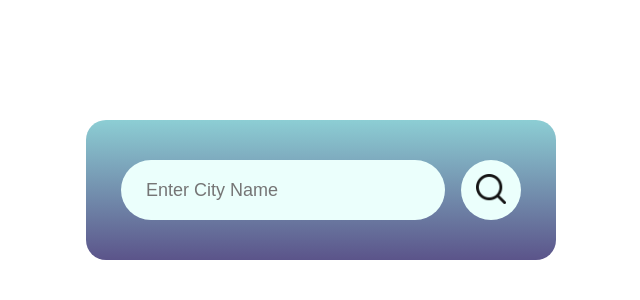
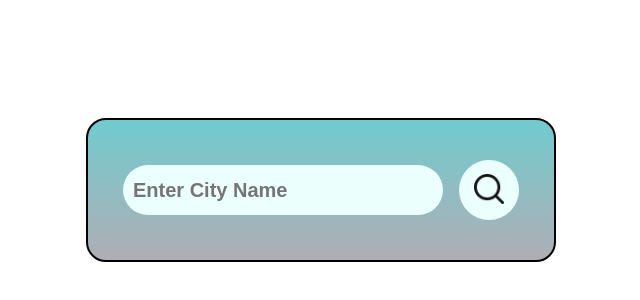
Before and after one commit to Stephanie97892/Weather-application, a plain HTML site: page index.html in a window 1280 px wide. Shown: the part 210-510 px from the top of the page, without its empty margins (319-959 px from the left). Drawn offline with Linux system fonts and the light colour scheme.

Commit message:
Design changes

```diff
--- a/script.js
+++ b/script.js
@@ -36,7 +36,7 @@ const apiKey= "00361bf70d0ddd1afaf09597c7bcf4eb";
 
             if(data.weather[0].main == "Clouds"){
                 weatherIcon.src = "assets/cloud12.png";
-                document.querySelector('.card').style.background = "linear-gradient(hwb(185 54% 33%), #575568)";
+                document.querySelector('.card').style.background = "linear-gradient(hwb(180 85% 13%), #79797b)";
             }
             else if(data.weather[0].main == "Clear"){
                 weatherIcon.src = "assets/clear_sky.png";
--- a/style.css
+++ b/style.css
@@ -15,30 +15,18 @@ body{
 
 }
 
-.card{
-    width: 90%;
-    max-width: 470px;
-    background: linear-gradient( hwb(185 55% 17%), #5b548a);
-    color: #fff;
-    margin: 100px auto 0 ;
-    border-radius: 20px;
-    padding:  40px 35px;
-    text-align: center;
-
-
-}
-
 
 
 .card {
     width: 90%;
     max-width: 470px;
-    background: linear-gradient(hwb(185 55% 17%), #5b548a);
+    background: linear-gradient(hwb(182 44% 19%), #afaeb4);
     color: #fff;
     border-radius: 20px;
     padding: 40px 35px;
     text-align: center;
     margin: 0;  /* Remove the margin-top since it's centered */
+    border: solid 2px black;
 }
 
 .search{
@@ -54,12 +42,13 @@ body{
     outline: 0;
     background: #ebfffc;
     color: #555;
-    padding: 10px 25px;
-    height:60px ;
+    padding: 10px 10px;
+    height: 50px ;
     border-radius: 30px;
     flex: 1;
     margin-right:16px ;
-    font-size: 18px;
+    font-size: 20px;
+    font-weight: 800;
 
 }
 
@@ -71,6 +60,7 @@ body{
     height: 60px;
     cursor: pointer;
     border-radius: 50%;
+
 
 }
 
```
